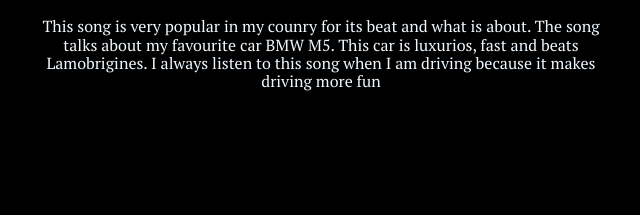
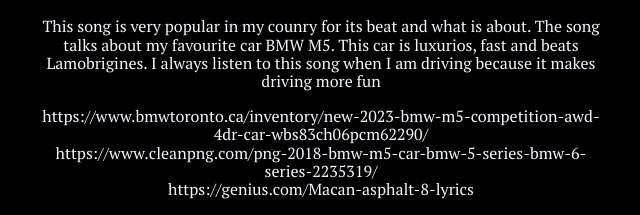
Before and after one commit to DmitriiDemin/CSSAssignmnet1, a plain HTML site: page index.html in a window 1280 px wide. Shown: the part 1582-1797 px from the top of the page, without its empty margins (319-959 px from the left). Before the commit the page ends 1689 px from the top, so only its background shows below. Drawn offline with nearby package versions, Linux system fonts and the light colour scheme; a web font is replaced by a local one.

Commit message:
Add files via upload
done

```diff
--- a/index.html
+++ b/index.html
@@ -128,6 +128,11 @@
         and beats Lamobrigines. I always listen to this song when I am driving
         because it makes driving more fun
       </p>
+      <p>
+        https://www.bmwtoronto.ca/inventory/new-2023-bmw-m5-competition-awd-4dr-car-wbs83ch06pcm62290/<br />
+        https://www.cleanpng.com/png-2018-bmw-m5-car-bmw-5-series-bmw-6-series-2235319/<br />
+        https://genius.com/Macan-asphalt-8-lyrics<br />
+      </p>
     </section>
   </body>
 </html>
```
